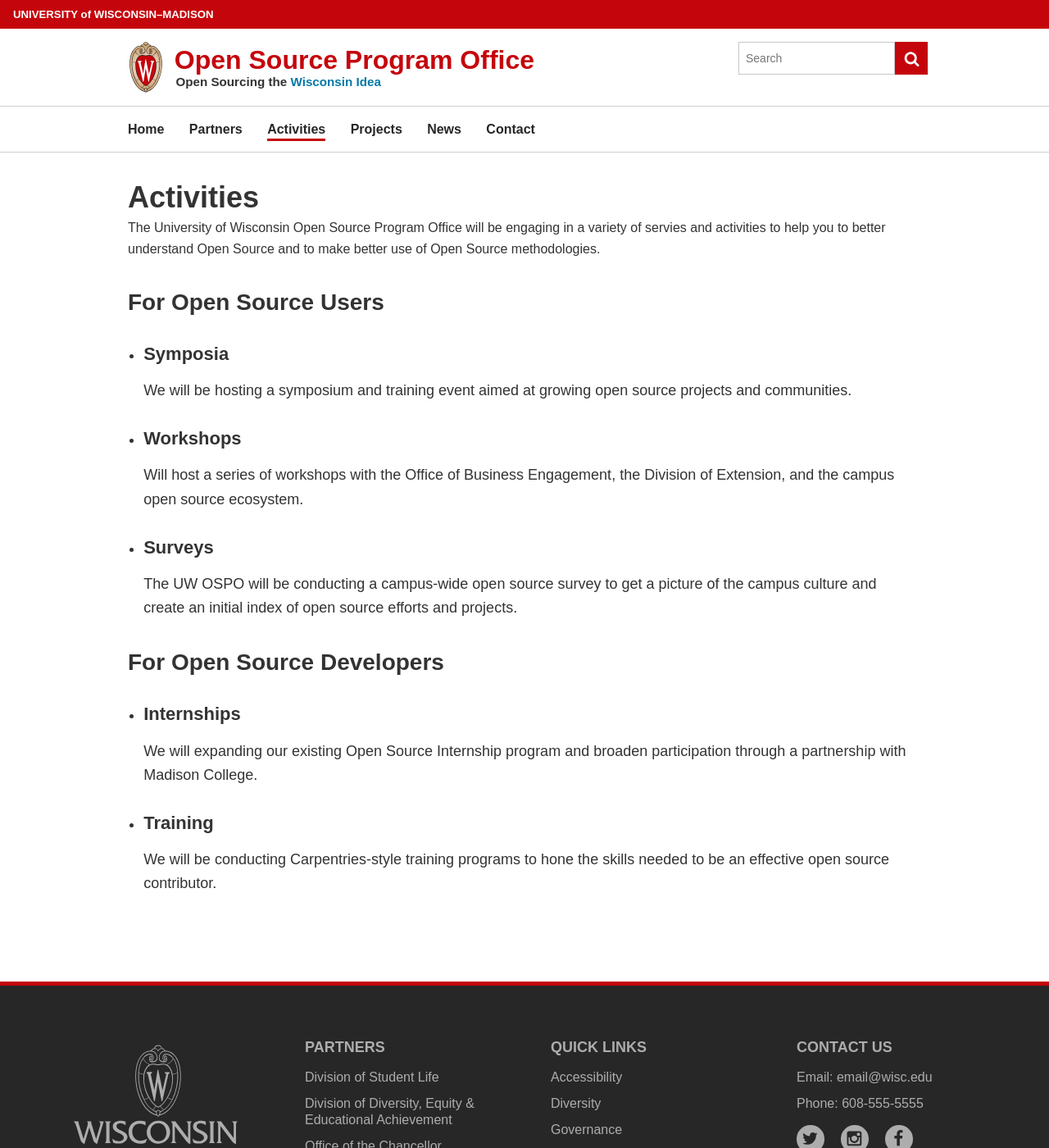
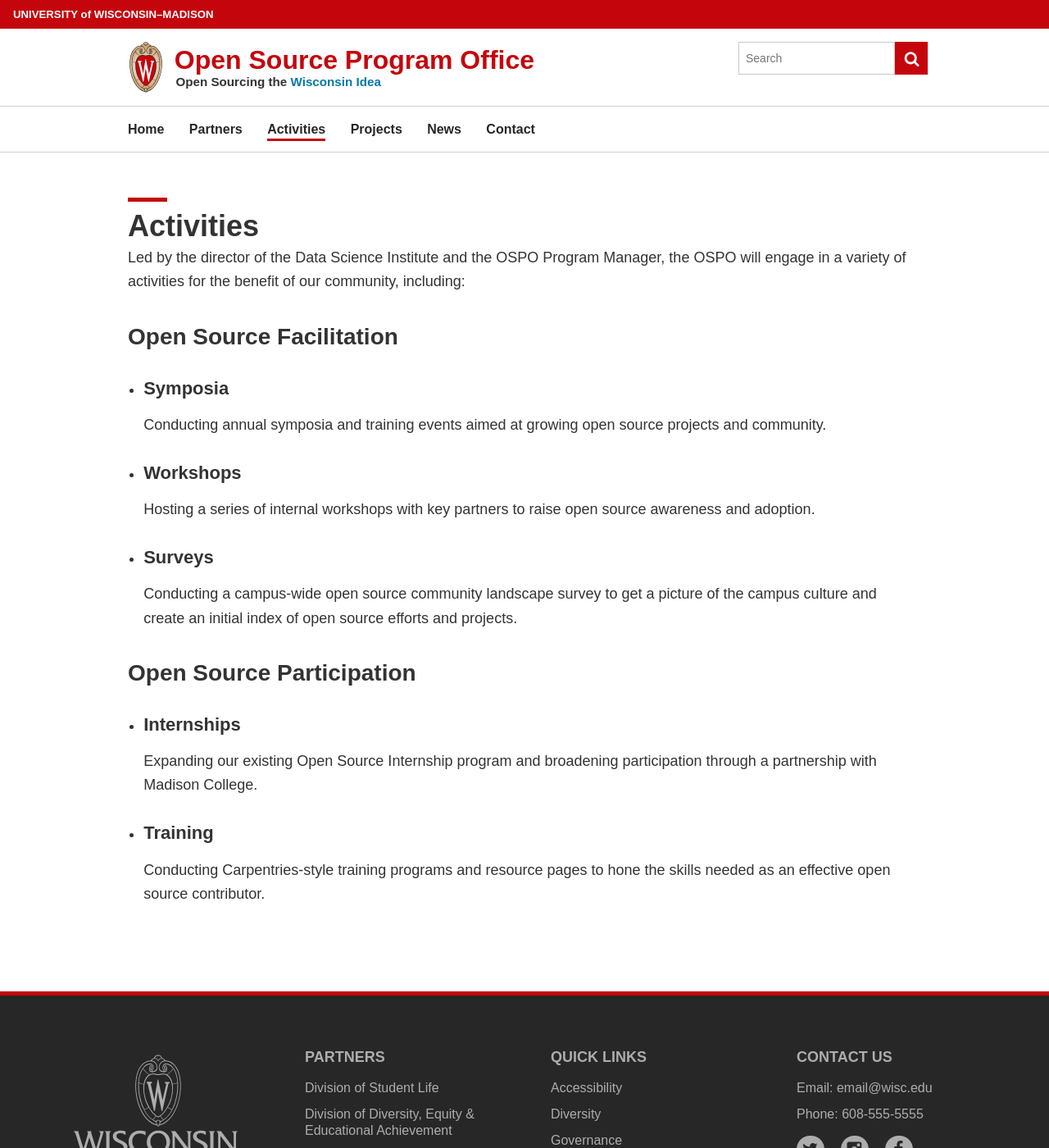
Before and after one commit to UW-Madison-DSI/ospo.wisc.edu-version-1.0, a Jekyll site: the page built from activities.html, in a window 1280 px wide and 1400 px high. Shown: the whole window at 82% size. Built offline with Jekyll 4.4.1, drawn with Linux system fonts in a browser that asks for light colours; some web fonts are replaced.

Commit message:
Update activities.html
Added header bar and tweaked some text

```diff
--- a/activities.html
+++ b/activities.html
@@ -1,39 +1,39 @@
 ---
-title: Home
+title: Activities
 layout: default
 ---
 
-<h1>Activities</h1>
-The University of Wisconsin Open Source Program Office will be engaging in a variety of servies and activities to help you to better understand Open Source and to make better use of Open Source methodologies.</p>
+<h1 class="uw-mini-bar">Activities</h1>
+<p>Led by the director of the Data Science Institute and the OSPO Program Manager, the OSPO will engage in a variety of activities for the benefit of our community, including:</p>
 
-<h2>For Open Source Users</h2>
+<h2>Open Source Facilitation</h2>
 <ul>
 	<li>
 		<h3>Symposia</h3>
-		<p>We will be hosting a symposium and training event aimed at growing open source projects and communities. </p>
+		<p>Conducting annual symposia and training events aimed at growing open source projects and community. </p>
 	</li>
 
 	<li>
 		<h3>Workshops</h3>
-		<p>Will host a series of workshops with the Office of Business Engagement, the Division of Extension, and the campus open source ecosystem.</p>
+		<p>Hosting a series of internal workshops with key partners to raise open source awareness and adoption.</p>
 	</li>
 
 	<li>
 		<h3>Surveys</h3>
-		<p>The UW OSPO will be conducting a campus-wide open source survey to get a picture of the campus culture and create an initial index of open source efforts and projects. </p>
+		<p>Conducting a campus-wide open source community landscape survey to get a picture of the campus culture and create an initial index of open source efforts and projects. </p>
 	</li>
 </ul>
 
-<h2>For Open Source Developers</h2>
+<h2>Open Source Participation</h2>
 
 <ul>
 	<li>
 		<h3>Internships</h3>
-		<p>We will expanding our existing Open Source Internship program and broaden participation through a partnership with Madison College. </p>
+		<p>Expanding our existing Open Source Internship program and broadening participation through a partnership with Madison College. </p>
 	</li>
 
 	<li>
 		<h3>Training</h3>
-		We will be conducting Carpentries-style training programs to hone the skills needed to be an effective open source contributor.
+		Conducting Carpentries-style training programs and resource pages to hone the skills needed as an effective open source contributor.
 	</li>
 </ul>
```
